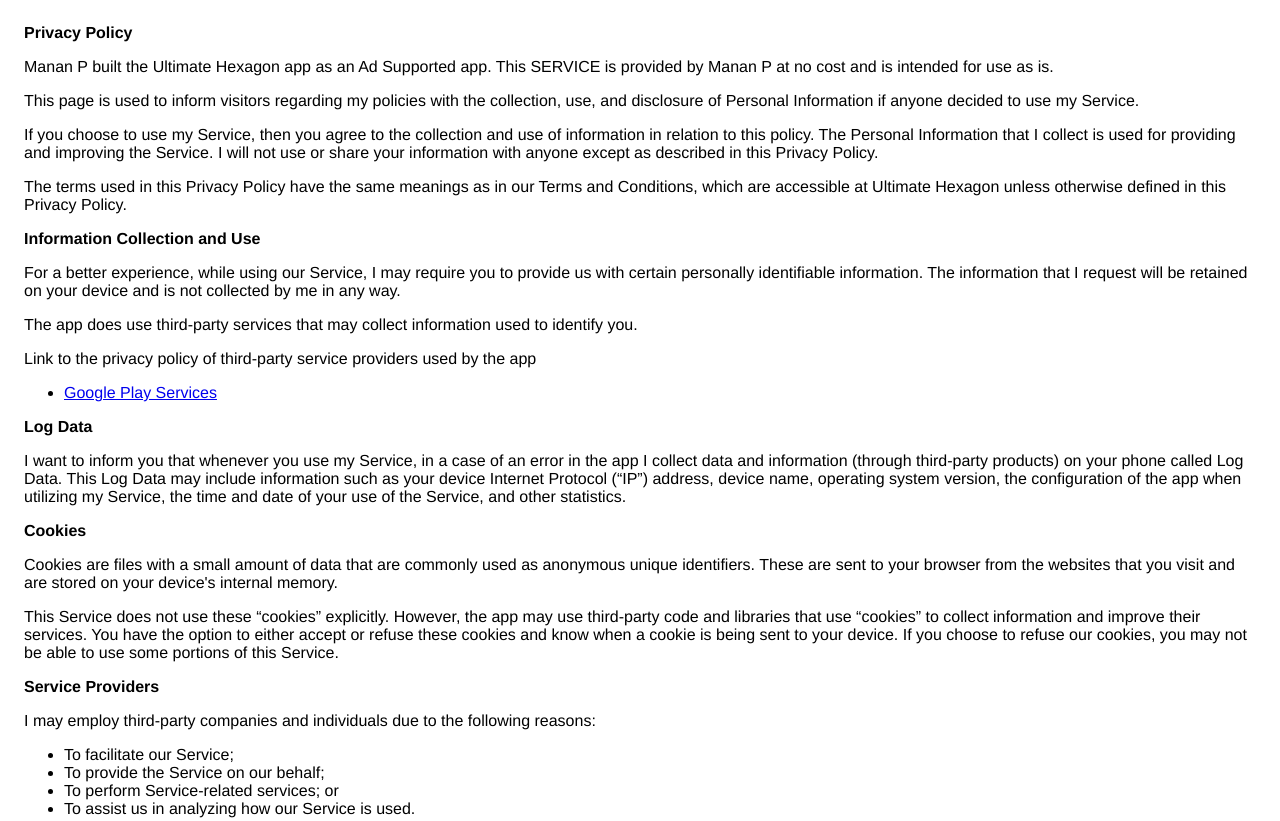
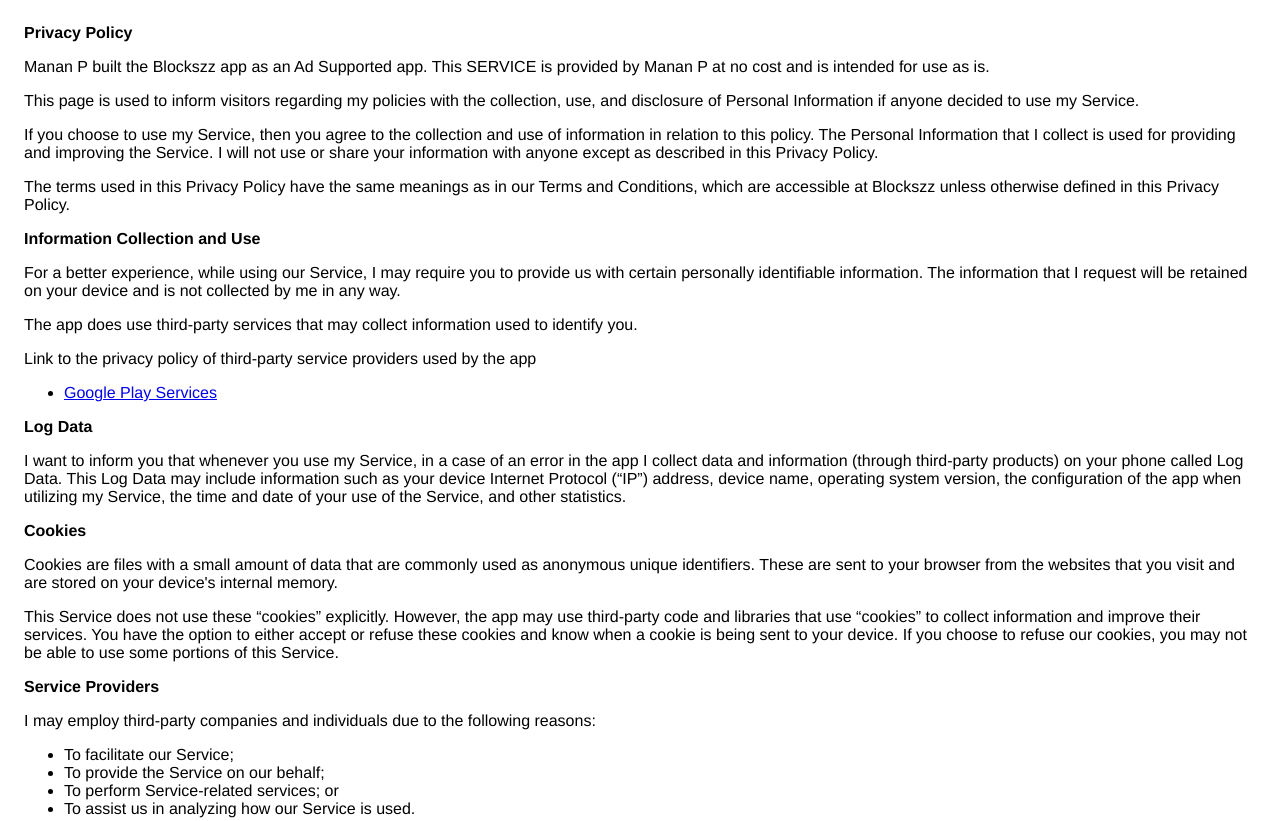
Before and after one commit to Manan50/PrivacyPolicyBlockszz, a plain HTML site: page index.html in a window 1280 px wide. Shown: the top 821 px of the page. Drawn offline with Linux system fonts and the light colour scheme.

Commit message:
Update index.html

```diff
--- a/index.html
+++ b/index.html
@@ -8,7 +8,7 @@
     </head>
     <body>
     <strong>Privacy Policy</strong> <p>
-                  Manan P built the Ultimate Hexagon app as
+                  Manan P built the Blockszz app as
                   an Ad Supported app. This SERVICE is provided by
                   Manan P at no cost and is intended for use as
                   is.
@@ -25,7 +25,7 @@
                 </p> <p>
                   The terms used in this Privacy Policy have the same meanings
                   as in our Terms and Conditions, which are accessible at
-                  Ultimate Hexagon unless otherwise defined in this Privacy Policy.
+                  Blockszz unless otherwise defined in this Privacy Policy.
                 </p> <p><strong>Information Collection and Use</strong></p> <p>
                   For a better experience, while using our Service, I
                   may require you to provide us with certain personally
```
